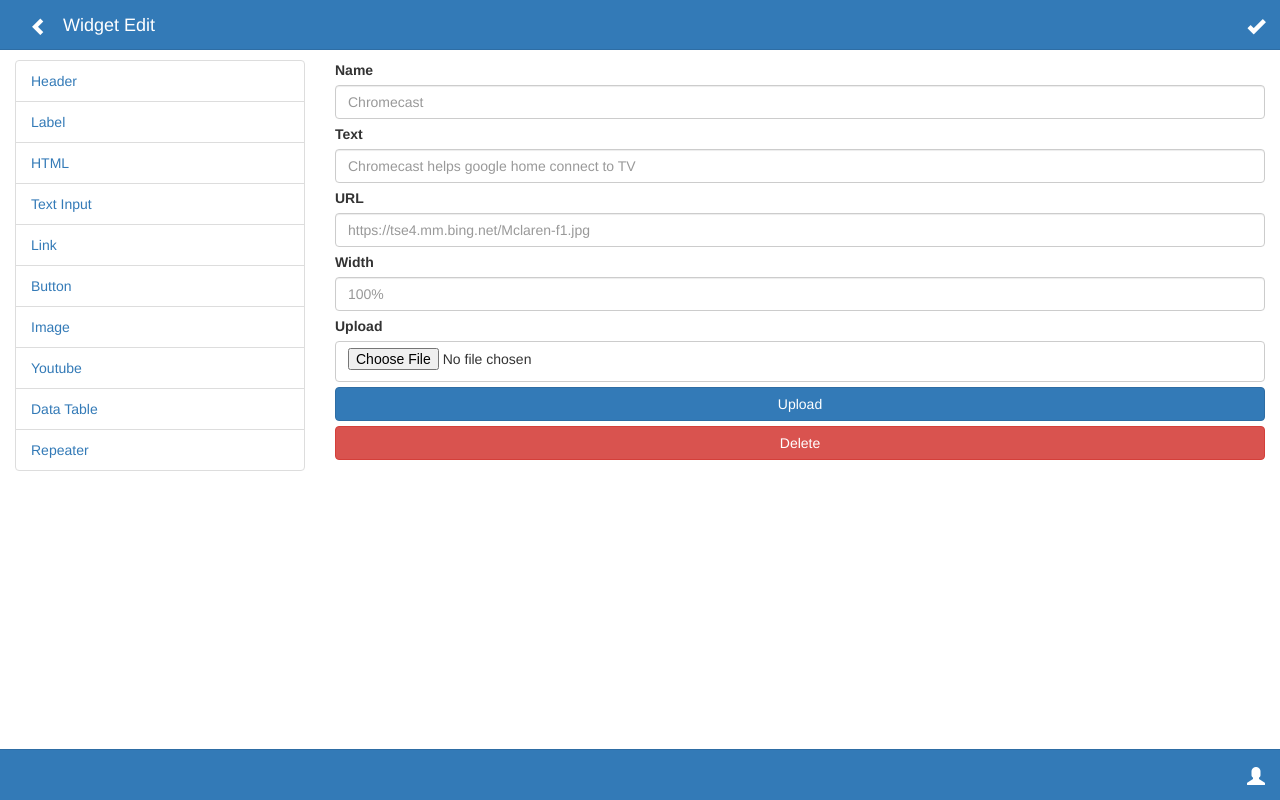
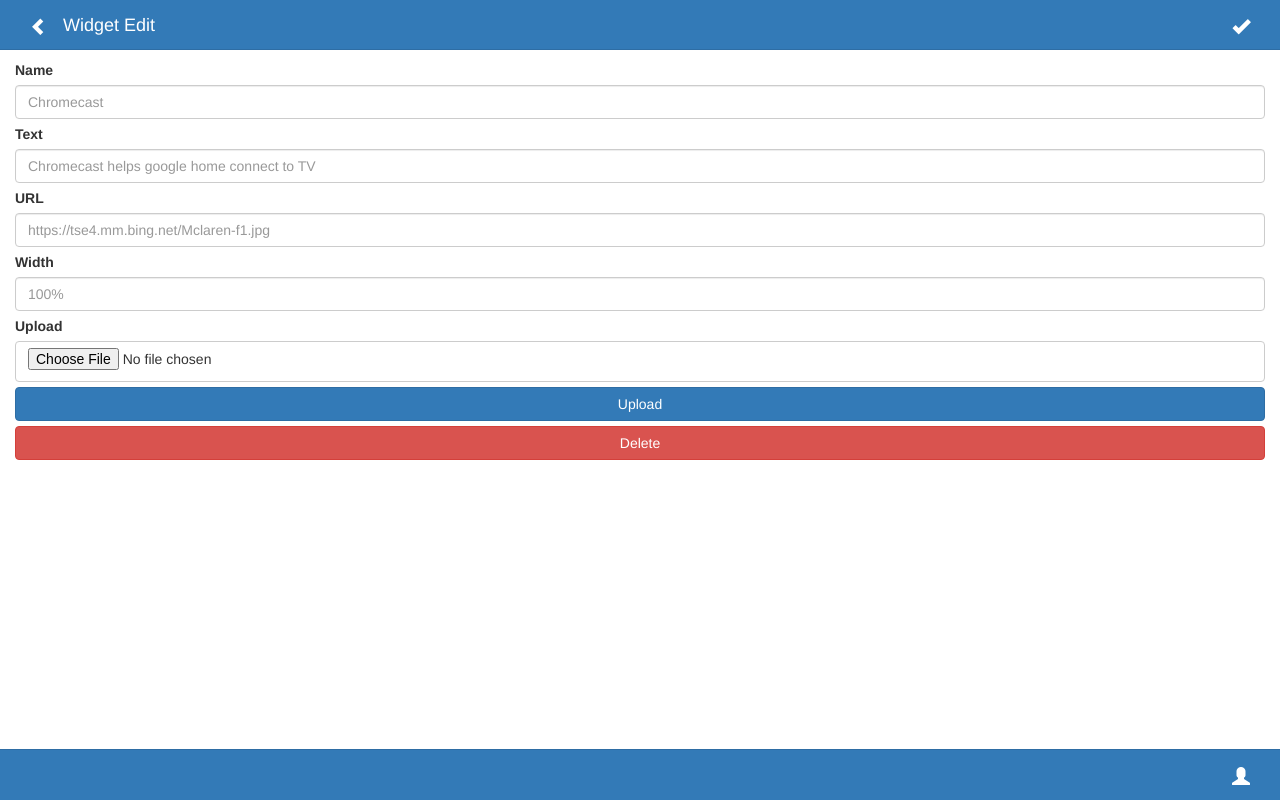
Before and after one commit to rakeshr99/RADHAKRISHNAN-RAKESHKRISHNA-webdev, a Node server app: page /assignment/Widget/widget-image.html in a window 1280 px wide. Run offline with Node 20, Linux system fonts and the light colour scheme; some libraries are stand-ins or nearby versions.

Commit message:
changes for pinch to zoom, split view
pinch to zoom
split view
remove unwanted tags

```diff
--- a/public/assignment/Widget/widget-image.html
+++ b/public/assignment/Widget/widget-image.html
@@ -22,9 +22,9 @@
             <div>
             <a href="widget-list.html">
                 <span
-                        class="glyphicon glyphicon-ok pull-right
-                        navbar-right glyphicon-ok-position white" aria-expanded="true"
-                        aria-hidden="true">
+                        class="glyphicon glyphicon-ok
+                         glyphicon-ok-position white" aria-expanded="true"
+                         aria-hidden="true">
                 </span>
             </a>
             </div>
@@ -33,76 +33,7 @@
     </div><!-- /.container-fluid -->
 </nav>
 <div class="container-fluid">
-
-    <div class="row">
-        <div class="col-xs-3 visible-lg split-view-left">
-            <ul class="list-group">
-                <!--<li class="list-group-item active">
-                    <div class="row">
-                        <div class="col-xs-5">Name</div>
-                        <div class="col-xs-5 col-sm-3">Updated</div>
-                        <div class="col-xs-2 hidden-xs">Visits</div>
-                        <div class="col-xs-2">
-                            <a href="website-new.html">
-                                <span class="glyphicon glyphicon-plus pull-right white">
-                                </span>
-                            </a>
-                        </div>
-                    </div>
-                </li>-->
-                <li class="list-group-item">
-                    <div class="row">
-                        <a href="widget-heading.html"><div class="col-xs-12">Header</div></a>
-                    </div>
-                </li>
-                <li class="list-group-item">
-                    <div class="row">
-                        <a href="widget-choose.html"><div class="col-xs-12">Label</div></a>
-                    </div>
-                </li>
-                <li class="list-group-item">
-                    <div class="row">
-                        <a href="widget-choose.html"><div class="col-xs-12">HTML</div></a>
-                    </div>
-                </li>
-                <li class="list-group-item">
-                    <div class="row">
-                        <a href="widget-choose.html"><div class="col-xs-12">Text Input</div></a>
-                    </div>
-                </li>
-                <li class="list-group-item">
-                    <div class="row">
-                        <a href="widget-choose.html"><div class="col-xs-12">Link</div></a>
-                    </div>
-                </li>
-                <li class="list-group-item">
-                    <div class="row">
-                        <a href="widget-choose.html"><div class="col-xs-12">Button</div></a>
-                    </div>
-                </li>
-                <li class="list-group-item">
-                    <div class="row">
-                        <a href="widget-image.html"><div class="col-xs-12">Image</div></a>
-                    </div>
-                </li>
-                <li class="list-group-item">
-                    <div class="row">
-                        <a href="widget-youtube.html"><div class="col-xs-12">Youtube</div></a>
-                    </div>
-                </li>
-                <li class="list-group-item">
-                    <div class="row">
-                        <a href="widget-choose.html"><div class="col-xs-12">Data Table</div></a>
-                    </div>
-                </li>
-                <li class="list-group-item">
-                    <div class="row">
-                        <a href="widget-choose.html"><div class="col-xs-12">Repeater</div></a>
-                    </div>
-                </li>
-            </ul>
-        </div>
-        <div class="col-lg-9 col-xs-12 rak-split-view-right">
+        <div>
             <label for="name">Name</label>
             <input name="name"
                    type="text"
@@ -115,31 +46,27 @@
                    type="text"
                       class="form-control"
                       placeholder="Chromecast helps google home connect to TV"
-                      id="text"></input>
+                      id="text"/>
 
             <label for="url">URL</label>
             <input name="url"
                    type="text"
                    class="form-control"
                    placeholder="https://tse4.mm.bing.net/Mclaren-f1.jpg"
-                   id="url"></input>
+                   id="url"/>
 
             <label for="width">Width</label>
             <input name="width"
                    type="text"
                    class="form-control"
                    placeholder="100%"
-                   id="width"></input>
+                   id="width"/>
 
             <label>Upload</label>
             <div class="fileinput fileinput-new" data-provides="fileinput form-control">
                 <span class="btn btn-default btn-file btn-block rak-upload-margin"><span></span><input type="file" /></span>
                 <!--<span class="fileinput-filename"></span><span class="fileinput-new">No file chosen</span>-->
             </div>
-<!--            <label class="btn btn-primary" for="my-file-selector">
-                <input id="my-file-selector" type="file" style="display:none;">
-                Button Text Here
-            </label>-->
 
             <a class="btn btn-default btn-block btn-primary"
                href="#"
@@ -156,22 +83,15 @@
                 <div>
                     <a href="../profile.html">
                         <span
-                            class="glyphicon glyphicon-user pull-right
-                            navbar-right glyphicon-ok-position white"
+                            class="glyphicon glyphicon-user glyphicon-ok-position white"
                             aria-hidden="true">
                         </span>
                     </a>
                 </div>
         </div>
         </nav>
-    </div>
 
 
     </div><!-- /.container-fluid -->
-</nav>
-
-
-
-
 </body>
 </html>
--- a/public/assignment/Widget/widget-list.html
+++ b/public/assignment/Widget/widget-list.html
@@ -138,9 +138,5 @@
         </div>
     </div><!-- /.container-fluid -->
 </nav>
-
-
-
-
 </body>
 </html>
--- a/public/assignment/css/styles.css
+++ b/public/assignment/css/styles.css
@@ -56,6 +56,18 @@ body{
     }
 }
 
+
+@media (min-width: 992px) {
+    .col-md-9.rak-split-view-right-medium {
+        width: 75%;
+        position: absolute;
+        right: 0px;
+        overflow-y: scroll;
+        top: 60px;
+        bottom: 0px;
+    }
+}
+
 .rak-upload-margin{
     margin-bottom: 5px;
 }
--- a/public/assignment/index.html
+++ b/public/assignment/index.html
@@ -4,10 +4,11 @@
 <head>
     <meta charset="utf-8">
     <meta http-equiv="X-UA-Compatible" content="IE=edge">
-    <meta name="viewport" content="width=device-width, initial-scale=1">
+    <!--<meta name="viewport" content="width=device-width, initial-scale=1">-->
     <!-- The above 3 meta tags *must* come first in the head; any other head content must come *after* these tags -->
     <meta name="description" content="">
     <meta name="author" content="">
+    <meta name="viewport" content="width = device-width, initial-scale=1,user-scalable=no, maximum-scale=1.0">
     <link rel="icon" href="../../favicon.ico">
 
     <title>Theme Template for Bootstrap</title>
@@ -50,7 +51,8 @@
                 <li><a href="#about">About</a></li>
                 <li><a href="#contact">Contact</a></li>
                 <li class="dropdown">
-                    <a href="#" class="dropdown-toggle" data-toggle="dropdown" role="button" aria-haspopup="true" aria-expanded="false">Dropdown <span class="caret"></span></a>
+                    <a href="#" class="dropdown-toggle" data-toggle="dropdown" role="button" aria-haspopup="tru
+                    e" aria-expanded="false">Dropdown <span class="caret"></span></a>
                     <ul class="dropdown-menu">
                         <li><a href="#">Action</a></li>
                         <li><a href="#">Another action</a></li>
--- a/public/assignment/login.html
+++ b/public/assignment/login.html
@@ -32,9 +32,5 @@
            href="register.html"
            role="button">Register</a>
     </div>
-
-
-
-
 </body>
 </html>
--- a/public/assignment/register.html
+++ b/public/assignment/register.html
@@ -39,9 +39,5 @@
        href="login.html"
        role="button">Cancel</a>
 </div>
-
-
-
-
 </body>
 </html>
```
Also changed, not shown: public/assignment/Website/website-edit.html (+6 -6 lines), public/assignment/Website/website-list.html (+2 -13 lines), public/assignment/Website/website-new.html (+5 -12 lines), public/assignment/Widget/widget-choose.html (+3 -8 lines), public/assignment/Widget/widget-heading.html (+8 -84 lines), public/assignment/Widget/widget-youtube.html (+8 -90 lines), public/assignment/pages/page-edit.html (+6 -26 lines), public/assignment/pages/page-list.html (+4 -22 lines), public/assignment/pages/page-new.html (+6 -26 lines), public/assignment/profile.html (+4 -9 lines).
